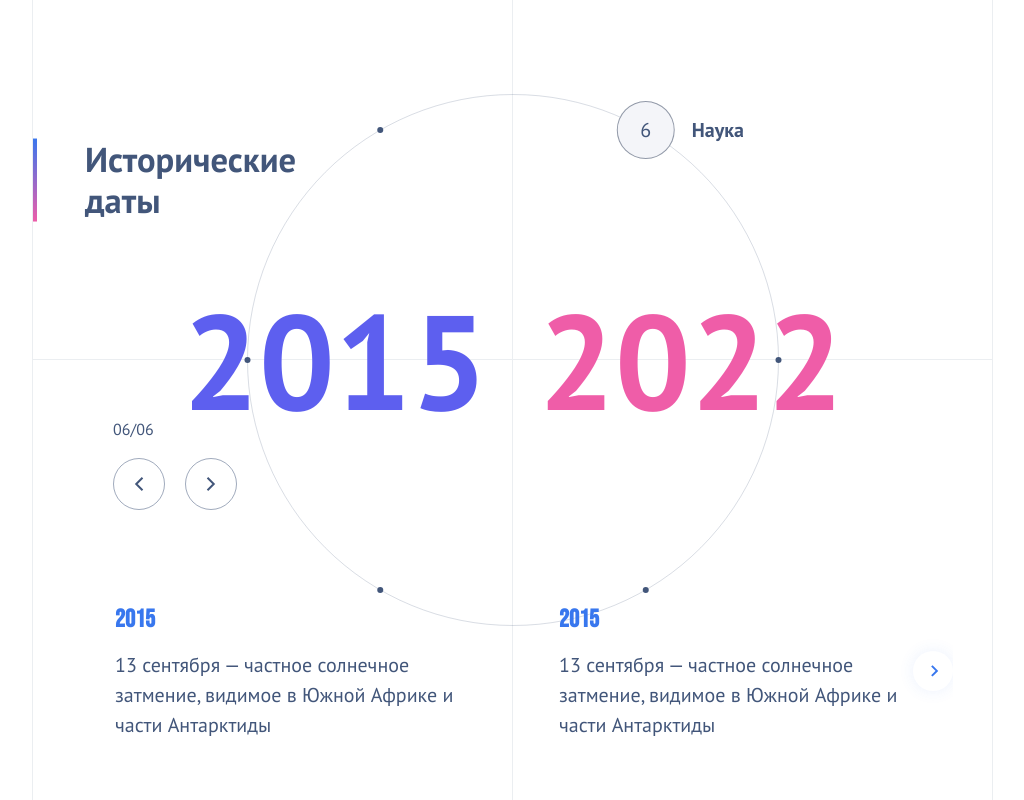
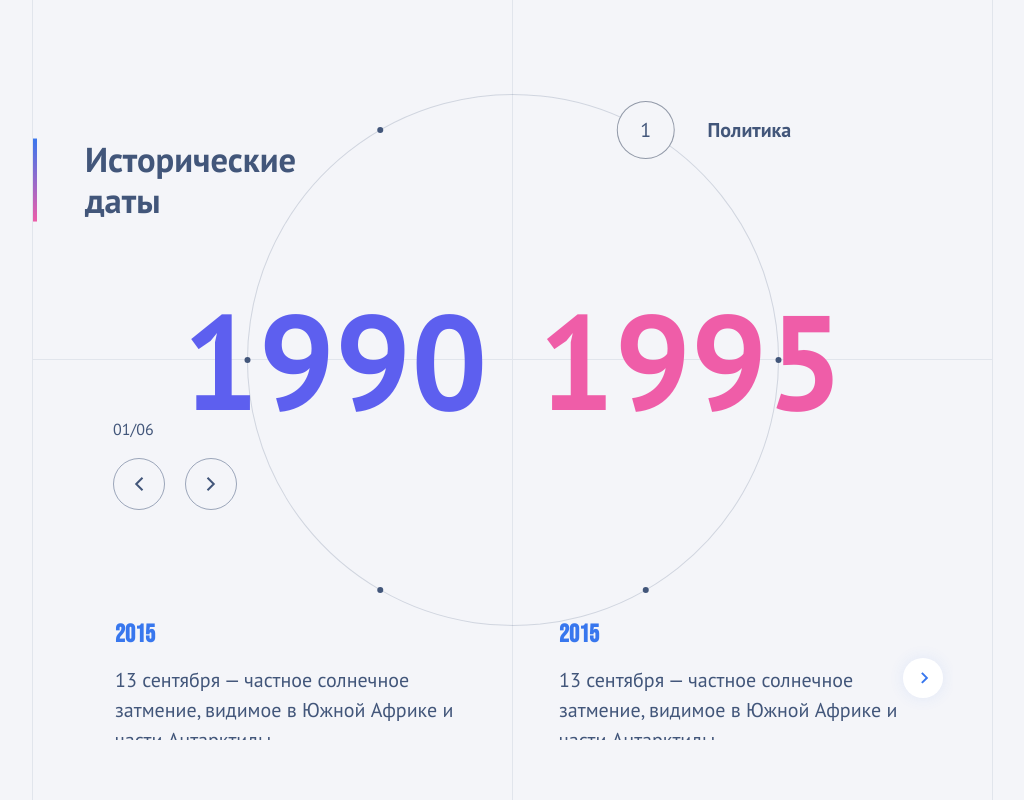
Before and after one commit to VlUry/timeline-circle, a React (Create React App) app: page / in a window 1280 px wide. Shown: the whole page, without its empty margins (223-1247 px from the left). Built offline with nearby package versions, Linux system fonts and the light colour scheme.

Commit message:
slides and dates animations

```diff
--- a/src/App.scss
+++ b/src/App.scss
@@ -9,6 +9,9 @@ $background-color: rgba(244, 245, 249, 1);
 
 #root {
   font-family: 'PT Sans', sans-serif;
+}
+
+body {
   background-color: $background-color;
 }
 
--- a/src/components/BigDates/index.tsx
+++ b/src/components/BigDates/index.tsx
@@ -1,19 +1,42 @@
-import { type FC } from "react";
+import gsap from "gsap";
+import { useEffect, useRef, type FC } from "react";
 import { DataItem } from "../MainLayout";
 
 import "./BigDates.style.scss";
 
 interface IBigData {
-  data: DataItem | undefined;
+  data: DataItem;
 }
 
+const dateAnimation: gsap.TweenVars = {
+  duration: 0.6,
+  snap: { textContent: 1 },
+};
+
 const BigDates: FC<IBigData> = ({ data }) => {
+  const nextData = useRef<DataItem>();
+  const prevData = useRef<DataItem>();
+
+  useEffect(() => {
+    prevData.current = nextData.current;
+    nextData.current = data;
+
+    gsap.from(".big-date-span_from", {
+      textContent: prevData.current?.from,
+      ...dateAnimation,
+    });
+    gsap.from(".big-date-span_to", {
+      textContent: prevData.current?.to,
+      ...dateAnimation,
+    });
+  }, [data]);
+
   return (
     <div className="big-dates-block">
       {data && (
         <>
-          <span>{data.from}</span>
-          <span>{data.to}</span>
+          <span className="big-date-span_from">{data.from}</span>
+          <span className="big-date-span_to">{data.to}</span>
         </>
       )}
     </div>
--- a/src/components/CircleNav/CircleNav.style.scss
+++ b/src/components/CircleNav/CircleNav.style.scss
@@ -29,6 +29,10 @@
   @media (min-width:1025px) {
     width: 50px;
     height: 50px;
+    &:hover {
+      background-color: #fff;
+      transition: 0.2s;
+    }
   }
     width: 25px;
     height: 25px;
--- a/src/components/MainLayout/index.tsx
+++ b/src/components/MainLayout/index.tsx
@@ -16,39 +16,43 @@ export interface DataItem {
 }
 
 const MainLayout: FC = () => {
-  const [activeButton, setActiveButton] = useState(5);
+  const [data, setData] = useState<DataItem[]>(initData);
+  const [activeButtonIdx, setActiveButtonIdx] = useState(0);
+  const [activeData, setActiveData] = useState<DataItem>();
 
-  const [data, setData] = useState<DataItem[]>(initData);
+  useEffect(() => {
+    setActiveData(data.find((d) => d.active));
+  }, [data]);
 
   useEffect(() => {
     const newData = data.map((button, idx) => {
       if (button.active) {
         return { ...button, active: false };
       }
-      if (idx === activeButton) {
+      if (idx === activeButtonIdx) {
         return { ...button, active: true };
       }
       return button;
     });
 
     setData(newData);
-  }, [activeButton]);
+  }, [activeButtonIdx]);
 
   const handleButtonClick = (idx: number) => {
-    setActiveButton(idx);
+    setActiveButtonIdx(idx);
   };
 
   const handleCircleNavClick = (num: number) => {
-    if (activeButton + num >= 0 && activeButton + num < data.length) {
-      setActiveButton((prev) => prev + num);
+    if (activeButtonIdx + num >= 0 && activeButtonIdx + num < data.length) {
+      setActiveButtonIdx((prev) => prev + num);
       return;
     }
-    if (activeButton + num < 0) {
-      setActiveButton(data.length - 1);
+    if (activeButtonIdx + num < 0) {
+      setActiveButtonIdx(data.length - 1);
       return;
     }
-    if (activeButton + num >= data.length) {
-      setActiveButton(0);
+    if (activeButtonIdx + num >= data.length) {
+      setActiveButtonIdx(0);
       return;
     }
   };
@@ -57,19 +61,19 @@ const MainLayout: FC = () => {
     <>
       <div className="main-layout-container">
         <div className="big-text-block">Исторические даты</div>
-        <BigDates data={data.find((d) => d.active)} />
+        {activeData && <BigDates data={activeData} />}
         <CircleNav
           onCircleNavClick={handleCircleNavClick}
-          activeButtonIdx={activeButton + 1}
+          activeButtonIdx={activeButtonIdx + 1}
           buttonsLength={data.length}
         />
-        <Slider data={data.find((d) => d.active)?.slides} />
+        {activeData && <Slider data={activeData.slides} />}
         <Circle
           onButtonClick={handleButtonClick}
           data={data}
-          activeButtonIdx={activeButton + 1}
+          activeButtonIdx={activeButtonIdx + 1}
         />
-        <span className="info">{data.find((d) => d.active)?.info}</span>
+        {activeData && <span className="info">{activeData.info}</span>}
       </div>
     </>
   );
--- a/src/components/Slider/Slider.style.scss
+++ b/src/components/Slider/Slider.style.scss
@@ -27,16 +27,12 @@
 }
 
 .swiper-button-prev {
-  transform: translateX(-10px);
-
   &::after {
     transform: rotate(180deg) translateY(-23%) translatex(23%);
   }
 }
 
 .swiper-button-next {
-  transform: translateX(10px);
-
   &::after {
     transform: translateY(-23%) translatex(23%);
   }
@@ -81,6 +77,7 @@
   @media (min-width:1025px) {
     bottom: calc(100px - 10%);
     width: 100%;
+    height: 15%;
   }
   @media (max-width:1025px) {
     height: 164px;
--- a/src/components/Slider/index.tsx
+++ b/src/components/Slider/index.tsx
@@ -1,4 +1,4 @@
-import { type FC } from "react";
+import { useEffect, type FC } from "react";
 import { Swiper, SwiperSlide } from "swiper/react";
 import { Navigation, FreeMode } from "swiper";
 
@@ -6,6 +6,7 @@ import "swiper/scss";
 import "swiper/scss/navigation";
 
 import "./Slider.style.scss";
+import gsap from "gsap";
 
 export interface SliderItem {
   header: number | string;
@@ -17,6 +18,14 @@ interface ISlider {
 }
 
 const Slider: FC<ISlider> = ({ data }) => {
+  useEffect(() => {
+    gsap.fromTo(
+      ".swiper-wrapper",
+      { opacity: 0, y: 10 },
+      { opacity: 1, duration: 0.4, delay: 0.4, y: 0 }
+    );
+  }, [data]);
+
   return (
     <div className="slider-container">
       <Swiper
@@ -32,48 +41,6 @@ const Slider: FC<ISlider> = ({ data }) => {
             <p>{slide.p}</p>
           </SwiperSlide>
         ))}
-        {/* <SwiperSlide>
-          <h1>2015</h1>
-          <p>
-            13 сентября — частное солнечное затмение, видимое в Южной Африке и
-            части Антарктиды
-          </p>
-        </SwiperSlide>
-        <SwiperSlide>
-          <h1>2016</h1>
-          <p>
-            Телескоп «Хаббл» обнаружил самую удалённую из всех обнаруженных
-            галактик, получившую обозначение GN-z11
-          </p>
-        </SwiperSlide>
-        <SwiperSlide>
-          <h1>2017</h1>
-          <p>
-            Компания Tesla официально представила первый в мире электрический
-            грузовик Tesla Semi
-          </p>
-        </SwiperSlide>
-        <SwiperSlide>
-          <h1>2015</h1>
-          <p>
-            13 сентября — частное солнечное затмение, видимое в Южной Африке и
-            части Антарктиды
-          </p>
-        </SwiperSlide>
-        <SwiperSlide>
-          <h1>2016</h1>
-          <p>
-            Телескоп «Хаббл» обнаружил самую удалённую из всех обнаруженных
-            галактик, получившую обозначение GN-z11
-          </p>
-        </SwiperSlide>
-        <SwiperSlide>
-          <h1>2017</h1>
-          <p>
-            Компания Tesla официально представила первый в мире электрический
-            грузовик Tesla Semi
-          </p>
-        </SwiperSlide> */}
       </Swiper>
     </div>
   );
--- a/src/initData.ts
+++ b/src/initData.ts
@@ -1,7 +1,7 @@
 import { DataItem } from "./components/MainLayout";
 
 const initData: DataItem[] = [
-  { info: "Политика", active: false, from: 2000, to: 2005, slides: [
+  { info: "Политика", active: false, from: 1990, to: 1995, slides: [
     {
       header: 2015,
       p: "13 сентября — частное солнечное затмение, видимое в Южной Африке и части Антарктиды",
@@ -19,7 +19,7 @@ const initData: DataItem[] = [
       p: "13 сентября — частное солнечное затмение, видимое в Южной Африке и части Антарктиды",
     },
   ], },
-  { info: "Еда", active: false, from: 2006, to: 2008, slides: [
+  { info: "Еда", active: false, from: 1996, to: 2001, slides: [
     {
       header: 2015,
       p: "13 сентября — частное солнечное затмение, видимое в Южной Африке и части Антарктиды",
@@ -37,7 +37,7 @@ const initData: DataItem[] = [
       p: "13 сентября — частное солнечное затмение, видимое в Южной Африке и части Антарктиды",
     },
   ], },
-  { info: "Спорт", active: false, from: 2009, to: 2010,slides: [
+  { info: "Спорт", active: false, from: 2002, to: 2007, slides: [
     {
       header: 2015,
       p: "13 сентября — частное солнечное затмение, видимое в Южной Африке и части Антарктиды",
@@ -55,8 +55,7 @@ const initData: DataItem[] = [
       p: "13 сентября — частное солнечное затмение, видимое в Южной Африке и части Антарктиды",
     },
   ], },
-  { info: "Литература", active: false, from: 2011, to: 2013,
-  slides: [
+  { info: "Литература", active: false, from: 2008, to: 2013, slides: [
     {
       header: 2015,
       p: "13 сентября — частное солнечное затмение, видимое в Южной Африке и части Антарктиды",
@@ -74,8 +73,7 @@ const initData: DataItem[] = [
       p: "13 сентября — частное солнечное затмение, видимое в Южной Африке и части Антарктиды",
     },
   ], },
-  { info: "Кино", active: false, from: 2013, to: 2014,
-  slides: [
+  { info: "Кино", active: false, from: 2014, to: 2019, slides: [
     {
       header: 2015,
       p: "13 сентября — частное солнечное затмение, видимое в Южной Африке и части Антарктиды",
@@ -96,8 +94,8 @@ const initData: DataItem[] = [
   {
     info: "Наука",
     active: false,
-    from: 2015,
-    to: 2022,
+    from: 2020,
+    to: 2023,
     slides: [
       {
         header: 2015,
```
